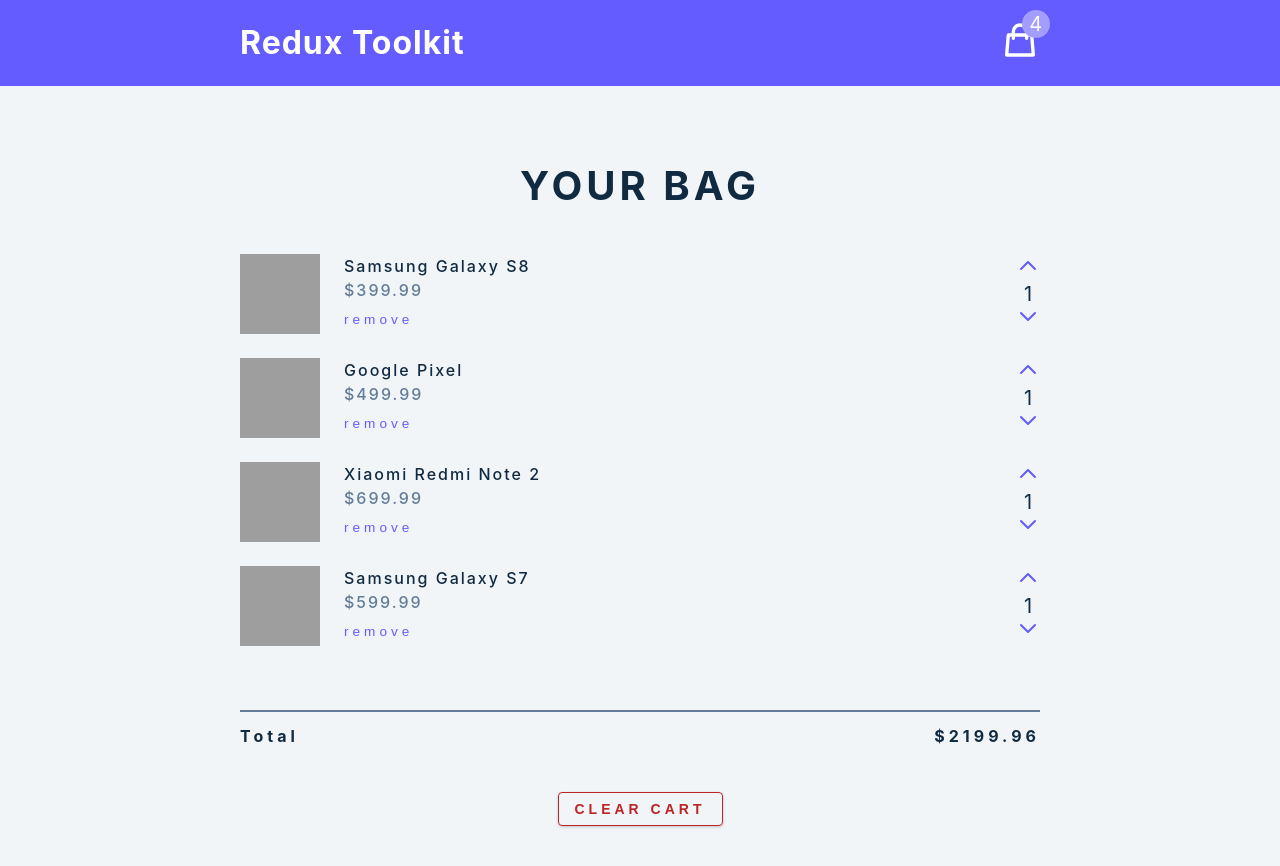
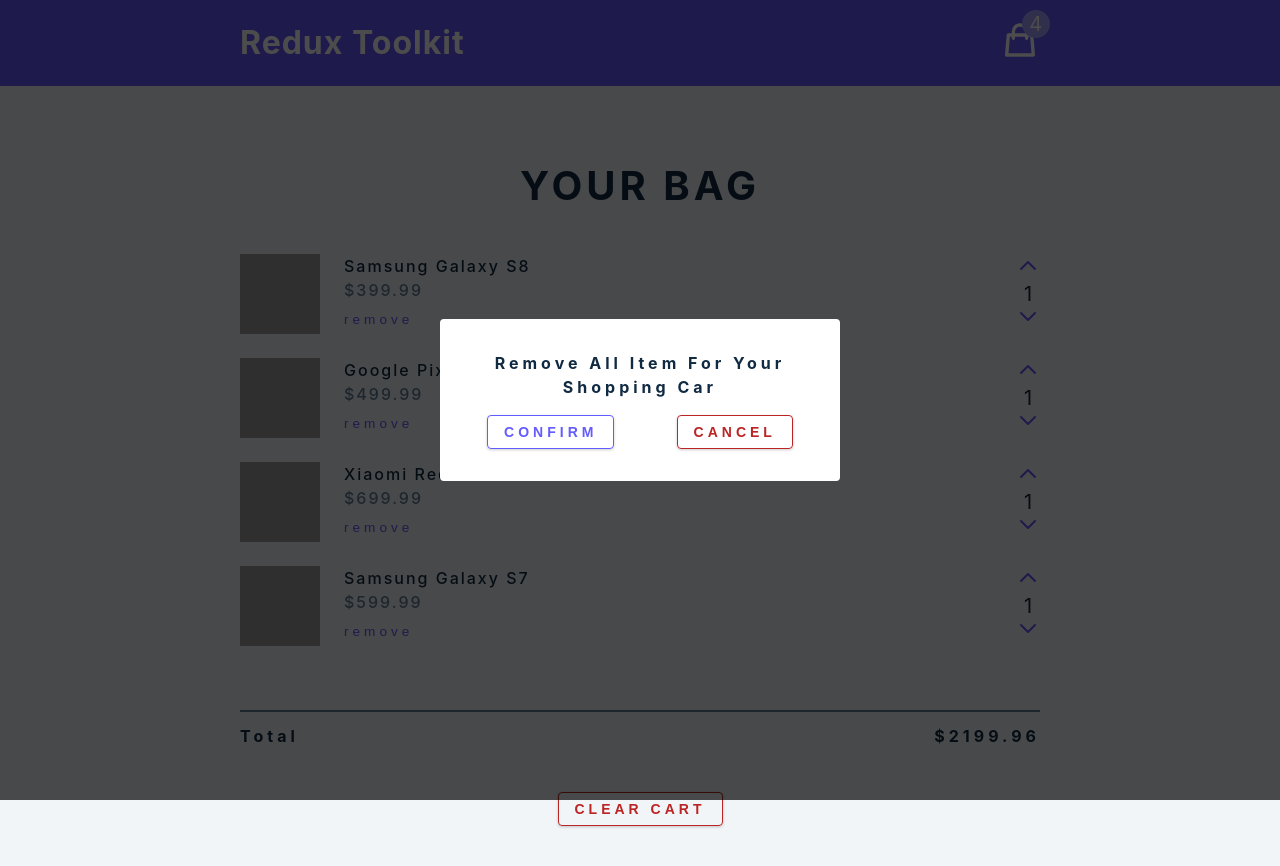
Before and after one commit to isveckrali/reactReduxToolkitECommerce, a React (Create React App) app: page / in a window 1280 px wide. Built offline with nearby package versions, Linux system fonts and the light colour scheme; grey boxes are pictures that could not be loaded.

Commit message:
modal added

```diff
--- a/src/App.js
+++ b/src/App.js
@@ -3,6 +3,7 @@
 import { useDispatch, useSelector } from "react-redux";
 import { useEffect } from "react";
 import { calculateTotals } from "./features/cart/cartSlice";
+import Modal from "./components/Modal";
 
 function App() {
   const {cartItems} = useSelector((store) => store.cart)
@@ -13,6 +14,7 @@
   },[cartItems])
   return (
     <main>
+      <Modal />
       <Navbar />
       <CartContainer />
     </main>
--- /dev/null
+++ b/src/Features/modal/modalSlice.js
@@ -0,0 +1 @@
+import { createSlice } from "@reduxjs/toolkit";
--- a/src/components/Modal.js
+++ b/src/components/Modal.js
@@ -2,7 +2,19 @@
 
 const Modal = () => {
   return (
-    <div>Modal</div>
+    <aside className='modal-container'>
+        <div className='modal'>
+            <h4>Remove all item for your shopping car</h4>
+            <div className='btn-container'>
+            <button type='button' className='btn confirm-btn'>
+                confirm
+            </button>
+            <button type='button' className='btn clear-btn'>
+                cancel
+            </button>
+            </div>
+        </div>
+    </aside>
   )
 }
 
```
